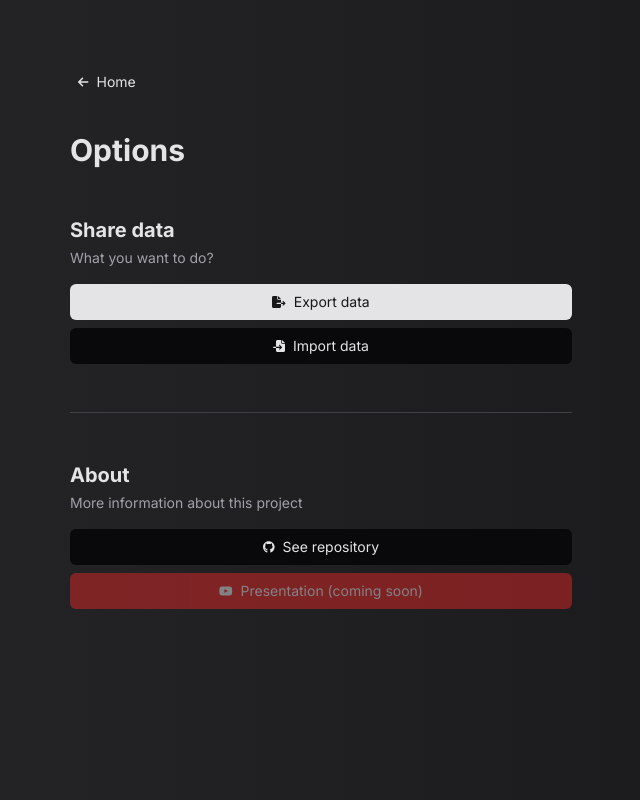
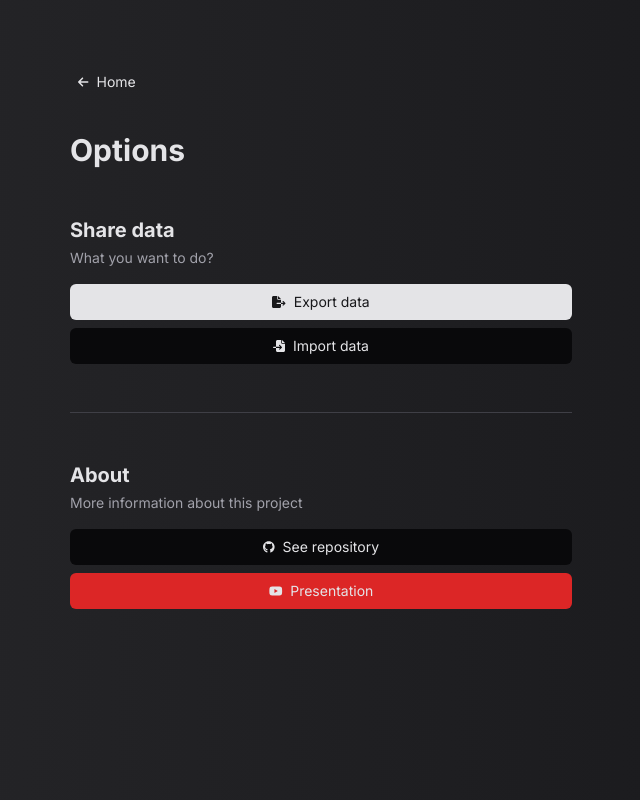
Before and after one commit to joaovictornsv/local-list, a React (Vite) app: page /options in a window 1280 px wide. Shown: the whole page, without its empty margins (319-959 px from the left). Built offline with nearby package versions, Linux system fonts and the light colour scheme.

Commit message:
enable presentation button

```diff
--- a/src/atomic/pages/Options.jsx
+++ b/src/atomic/pages/Options.jsx
@@ -81,10 +81,9 @@ export const Options = () => {
               />
               <Button
                 type="danger"
-                disabled
-                onClick={() => navigate(RoutePaths.IMPORT)}
                 icon={faYoutube}
-                text="Presentation (coming soon)"
+                to="https://youtu.be/E84Y0TnaPQM"
+                text="Presentation"
               />
             </div>
           </div>
```
